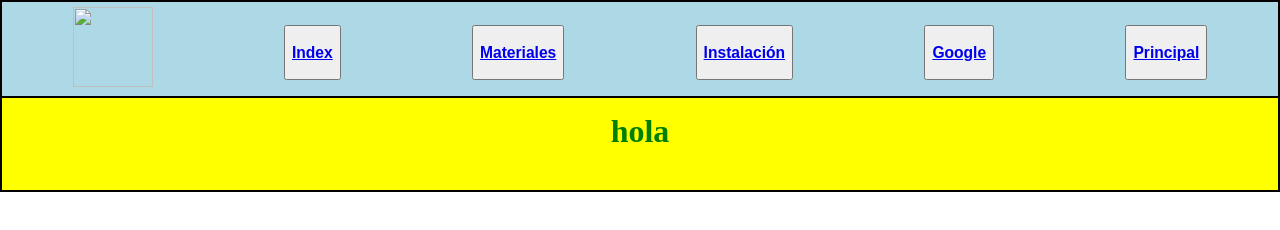
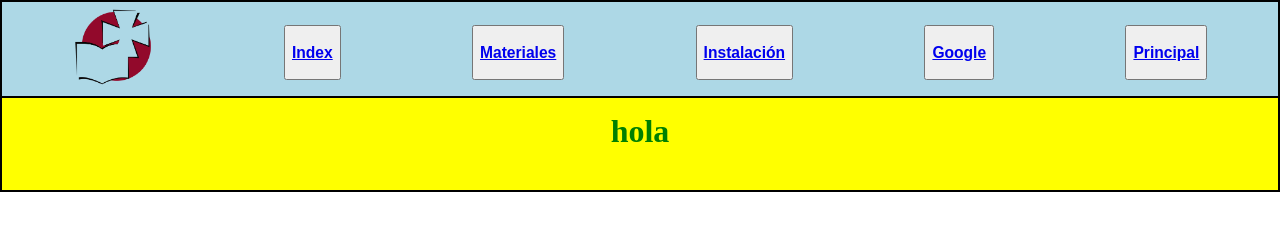
Before and after one commit to Fakeklon/Proyecto-Xalo, a plain HTML site: page Pagina/Fotos.html in a window 1280 px wide. Drawn offline with Linux system fonts and the light colour scheme.

Commit message:
archivo 15

```diff
--- a/Pagina/Fotos.html
+++ b/Pagina/Fotos.html
@@ -12,7 +12,7 @@
 		<div id="header">
 
 			<div class="Arriba">
-				<div><img src="Foto/Logo.png" width="80" height="80"></div>
+				<div><img src="../Foto/Logo.png" width="80" height="80"></div>
 				<div><br><button><a href="Pagina/Indice.html"><h3>Index</h3></button></a></div>
 				<div><br><button><a href="Pagina/Materiales.html"><h3>Materiales</h3></button></a></div>
 				<div><br><button><a href="Pagina/instalacion.html"><h3>Instalación</h3></button></a></div>
```
